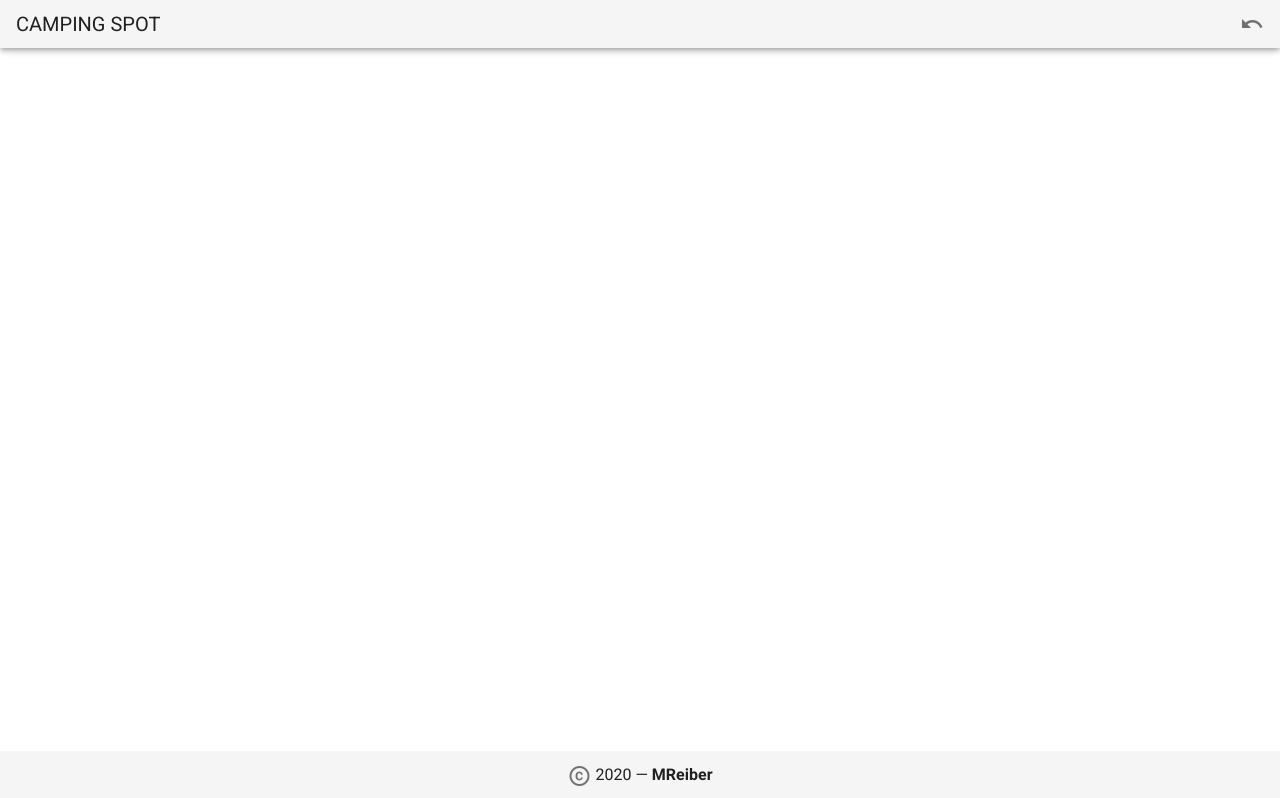
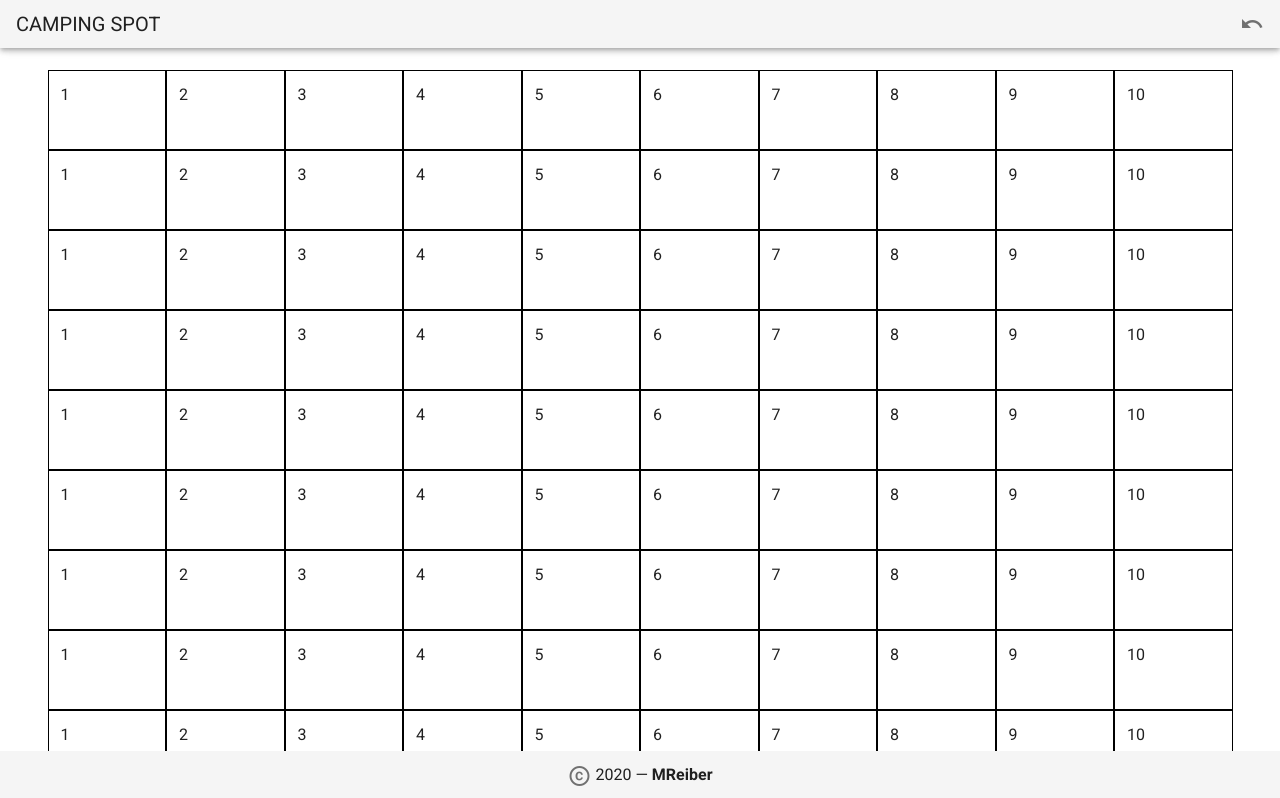
Before and after one commit to Chrono666/camping_spot, a Nuxt app: page /map/gridMap in a window 1280 px wide. Shown: the top 798 px of the page. Built offline with nearby package versions, Linux system fonts and the light colour scheme.

Commit message:
implement grid map

```diff
--- a/components/Form/CustomerForm.vue
+++ b/components/Form/CustomerForm.vue
@@ -79,13 +79,8 @@
           required
         ></v-select>
         <v-expansion-panels popout>
-          <v-expansion-panel
-            v-for="(item, i) in this.customer.additionalPeople"
-            :key="i"
-          >
-            <v-expansion-panel-header
-              >Person {{ i + 1 }}</v-expansion-panel-header
-            >
+          <v-expansion-panel v-for="i in customer.additionalPeople" :key="i">
+            <v-expansion-panel-header>Person {{ i }}</v-expansion-panel-header>
             <v-expansion-panel-content>
               <v-text-field
                 v-model="additional.firstName"
@@ -213,7 +208,9 @@ export default {
       return errors
     },
   },
-
+  beforeCreate() {
+    this.$store.dispatch('numberOfPeopleArray')
+  },
   methods: {
     submit() {
       this.submitted = true
--- a/components/Navigation/Header.vue
+++ b/components/Navigation/Header.vue
@@ -1,6 +1,6 @@
 <template>
   <div>
-    <v-app-bar dense light>
+    <v-app-bar fixed dense light>
       <v-toolbar-title @click="$router.push('/customer')"
         >CAMPING SPOT</v-toolbar-title
       >
--- a/layouts/default.vue
+++ b/layouts/default.vue
@@ -1,8 +1,10 @@
 <template>
   <v-app>
-    <Header />
-    <Nuxt />
-    <Footer />
+    <Header id="head" />
+    <v-main id="main">
+      <Nuxt />
+    </v-main>
+    <Footer id="footer" />
   </v-app>
 </template>
 
@@ -16,3 +18,14 @@ export default {
   },
 }
 </script>
+
+<style scoped>
+#head {
+  margin-top: 70px;
+  display: block;
+}
+#main {
+  overflow: auto;
+  height: 100%;
+}
+</style>
--- /dev/null
+++ b/pages/map/gridMap/index.vue
@@ -0,0 +1,24 @@
+<template>
+  <v-container>
+    <v-row
+      v-for="n in 30"
+      :key="n"
+      align="center"
+      justify="center"
+      class="rows"
+    >
+      <v-col v-for="n in 10" :key="n" class="collum">{{ n }}</v-col>
+    </v-row>
+  </v-container>
+</template>
+
+<style scoped>
+.rows {
+  height: 80px;
+}
+
+.collum {
+  border: solid 1px black;
+  height: 80px;
+}
+</style>
--- a/store/index.js
+++ b/store/index.js
@@ -15,6 +15,13 @@ export const mutations = {
   changeOverlay(state, payload) {
     state.overlay = payload
   },
+  numberOfPeopleArray(state) {
+    const number = []
+    for (let i = 0; i <= 20; i++) {
+      number.push(i)
+    }
+    state.numberOfPeople = number
+  },
 }
 
 export const actions = {
@@ -26,6 +33,9 @@ export const actions = {
   },
   changeOverlay(context, payload) {
     context.commit('changeOverlay', payload)
+  },
+  numberOfPeopleArray(context) {
+    context.commit('numberOfPeopleArray')
   },
 }
 
@@ -40,11 +50,6 @@ export const getters = {
     return state.overlay
   },
   numberOfPeopleArray(state) {
-    const number = []
-    for (let i = 0; i <= 20; i++) {
-      number.push(i)
-    }
-    state.numberOfPeople = number
     return state.numberOfPeople
   },
 }
```
